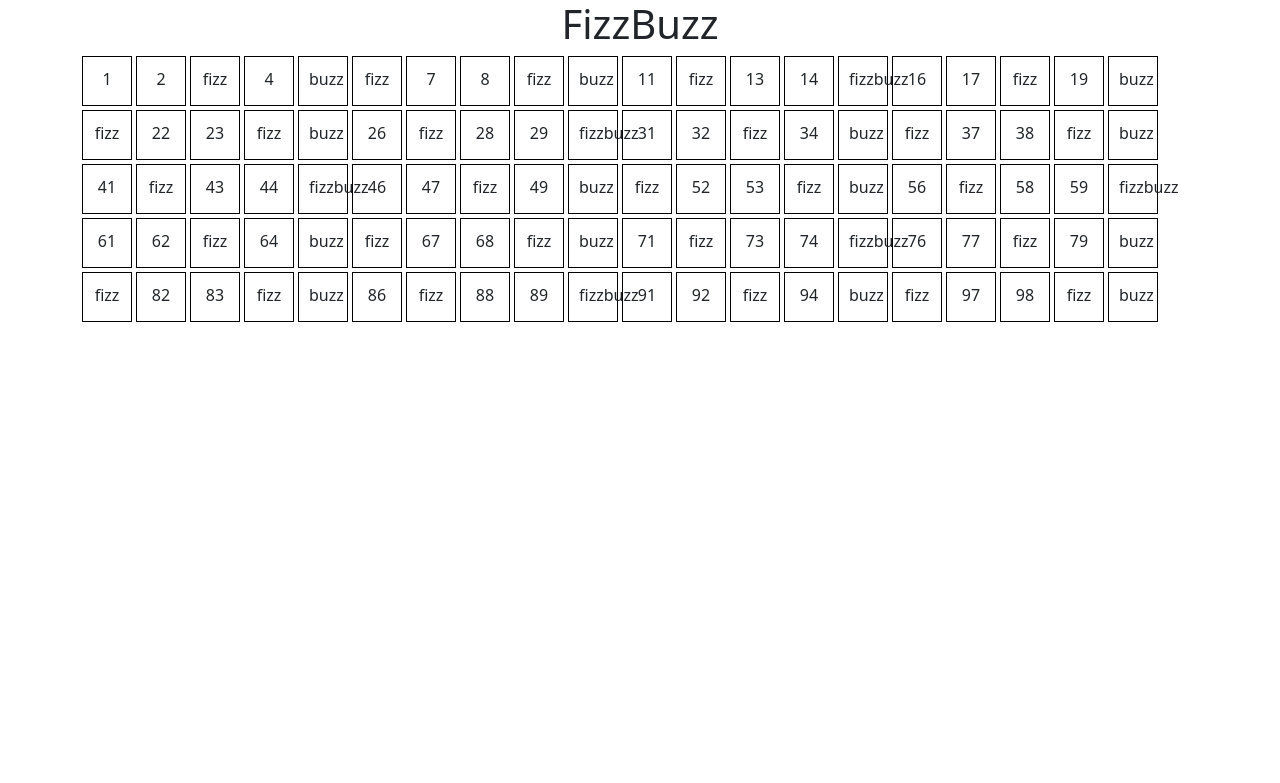
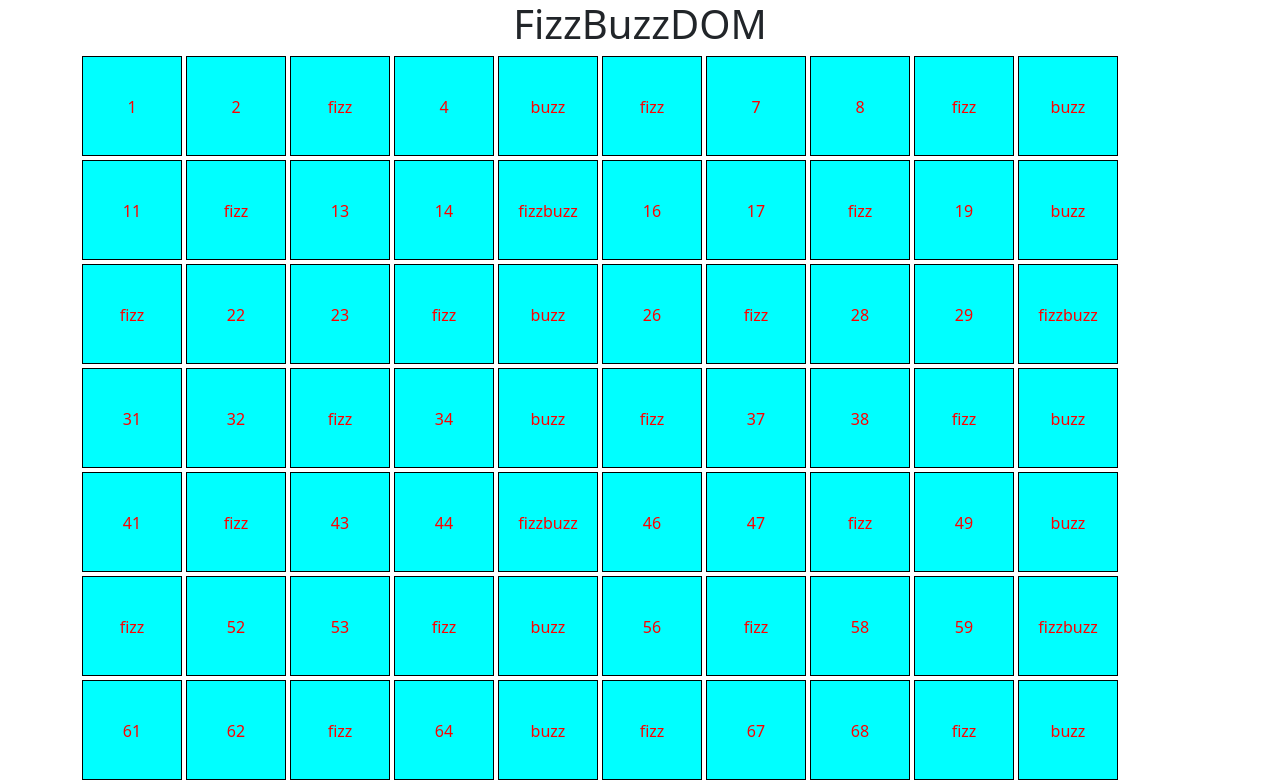
Before and after one commit to NicolaTeora/js-fizzbuzz, a plain HTML site: page index.html in a window 1280 px wide. Shown: the top 783 px of the page. Drawn offline with nearby package versions, Linux system fonts and the light colour scheme.

Commit message:
feat : style

```diff
--- a/css/style.css
+++ b/css/style.css
@@ -4,7 +4,9 @@
 
 .square{
     border: 1px solid black;
-    width: 50px;
-    height: 50px;
-    padding: 10px;
+    width: 100px;
+    height: 100px;
+    background-color: aqua;
+    color: red;
+    line-height: 100px;
 }
--- a/index.html
+++ b/index.html
@@ -19,7 +19,7 @@
 </head>
 <body>
     <div class="container text-center">
-        <h1>FizzBuzz</h1>
+        <h1>FizzBuzzDOM</h1>
             <div class="row">
                 <div id="box" class="col d-flex flex-wrap  gap-1 ">
 
```
Also changed, not shown: JS/main.js (line endings or trailing spaces), 1 other file.
